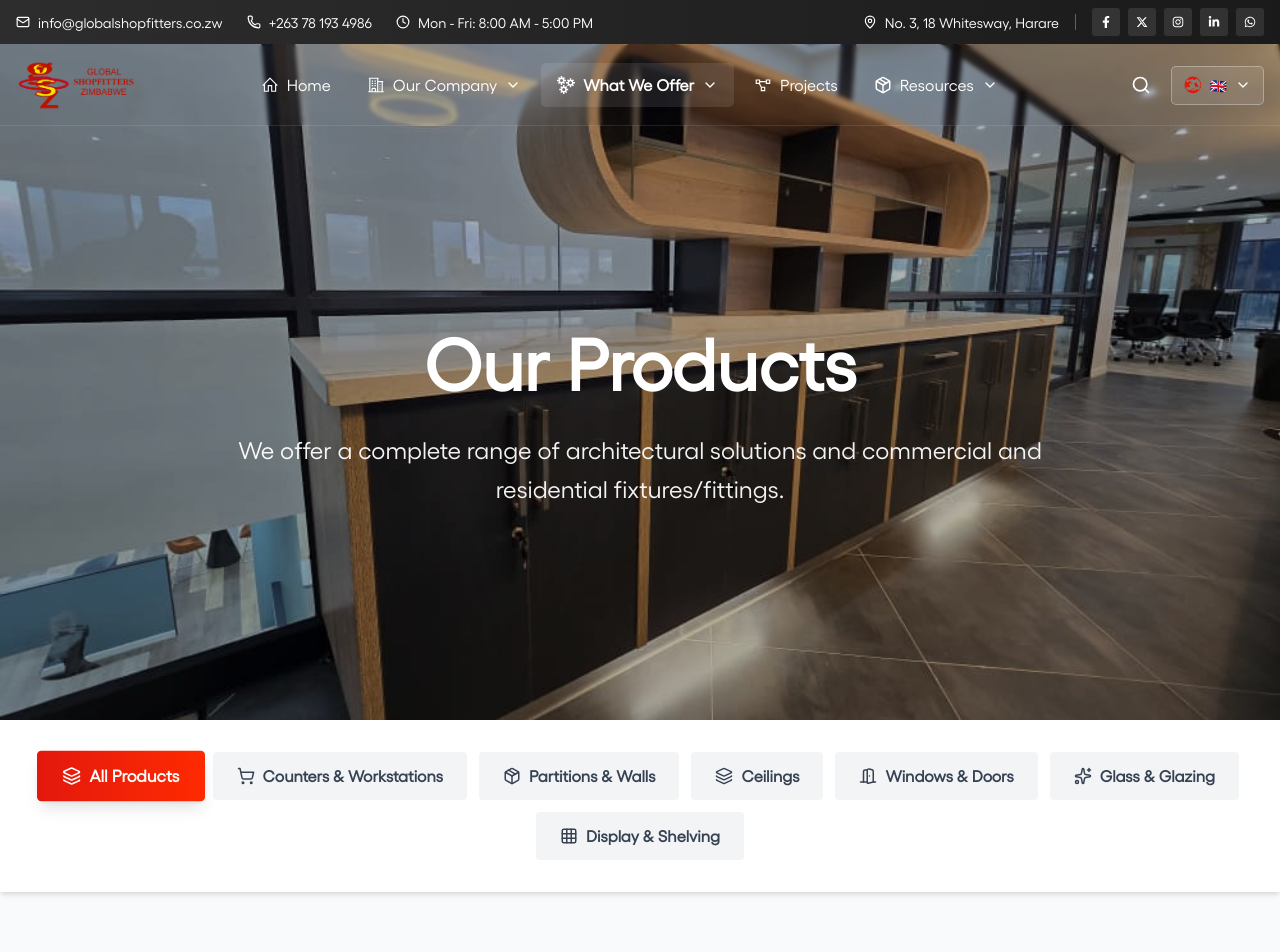
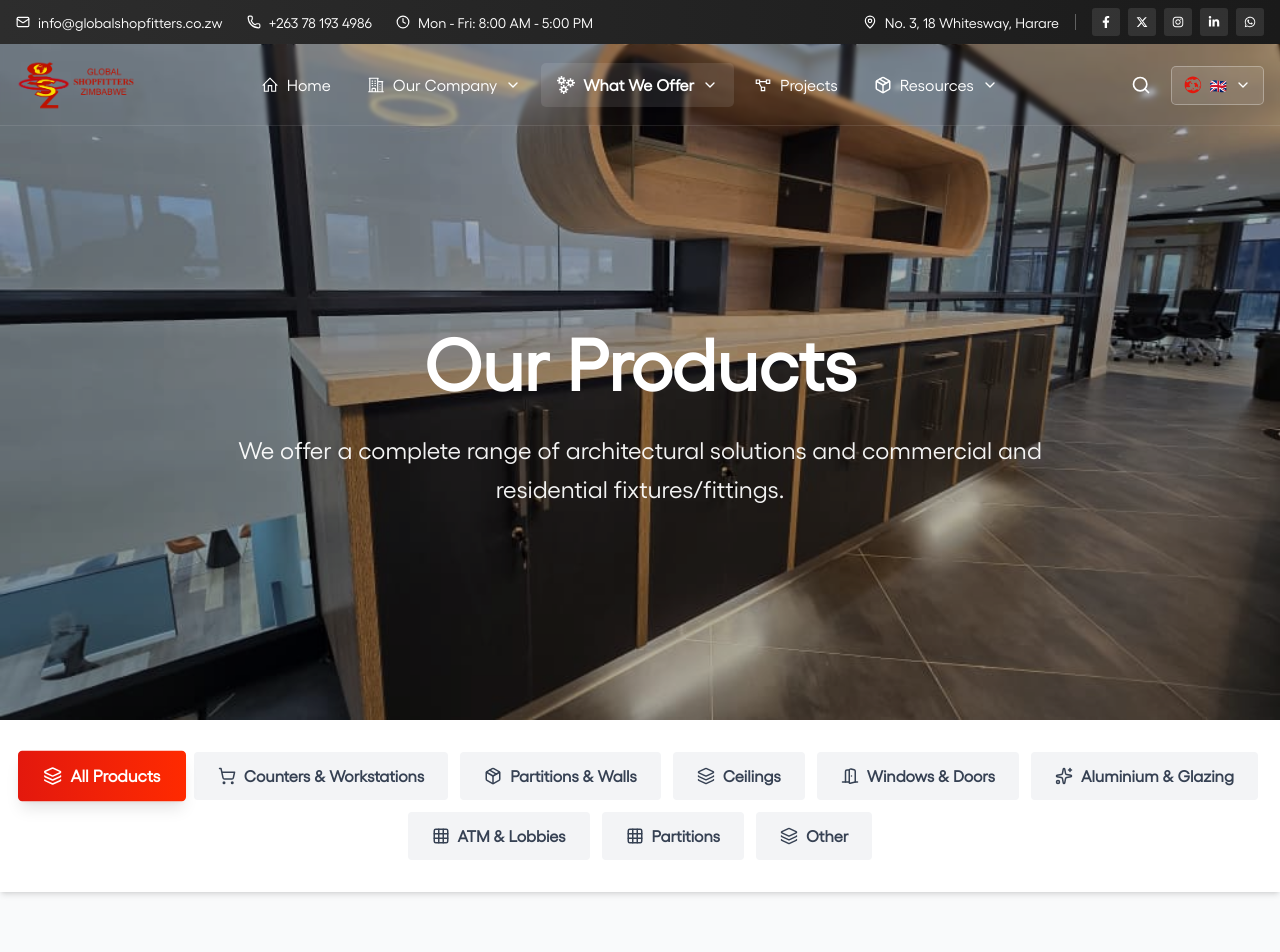
Before and after one commit to Mutombe/gsf, a React (Vite) app in the folder website/: page /products in a window 1280 px wide. Shown: the top 952 px of the page. Built offline with nearby package versions, Linux system fonts and the light colour scheme.

Commit message:
more cos

```diff
--- a/website/src/components/contact.jsx
+++ b/website/src/components/contact.jsx
@@ -1153,7 +1153,7 @@ ${formData.message}
                   No. 3, 18 Whitesway, Harare Zimbabwe
                 </p>
                 <motion.a
-                  href="https://maps.google.com/?q=Harare,Zimbabwe"
+                  href="https://maps.google.com/?q=Whitesway,Msasa,Harare,Zimbabwe"
                   target="_blank"
                   rel="noopener noreferrer"
                   whileHover={{ scale: 1.02 }}
--- a/website/src/components/home.jsx
+++ b/website/src/components/home.jsx
@@ -187,7 +187,7 @@ const Home = () => {
     },
     {
       icon: FaJenkins,
-      value: "1000+",
+      value: "5000+",
       label: t("home.stats.clients"),
       colorFrom: colors.scarlet,
       colorTo: colors.darkOrange,
--- a/website/src/components/products.jsx
+++ b/website/src/components/products.jsx
@@ -69,8 +69,10 @@ const Products = () => {
     { id: "partitions-walls", name: "Partitions & Walls", icon: Package },
     { id: "ceilings", name: "Ceilings", icon: Layers },
     { id: "windows-doors", name: "Windows & Doors", icon: DoorOpen },
-    { id: "glass-glazing", name: "Glass & Glazing", icon: Sparkles },
-    { id: "display-shelving", name: "Display & Shelving", icon: Grid },
+    { id: "glass-glazing", name: "Aluminium & Glazing", icon: Sparkles },
+    { id: "atm-lobbies", name: "ATM & Lobbies", icon: Grid },
+    { id: "partitions", name: "Partitions", icon: Grid },
+    { id: "other", name: "Other", icon: Layers },
   ];
 
   const products = [
```
